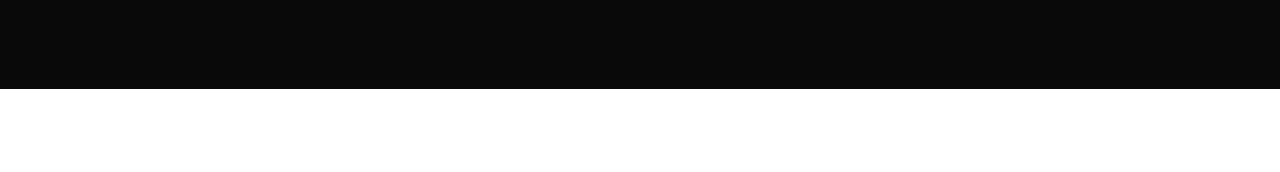
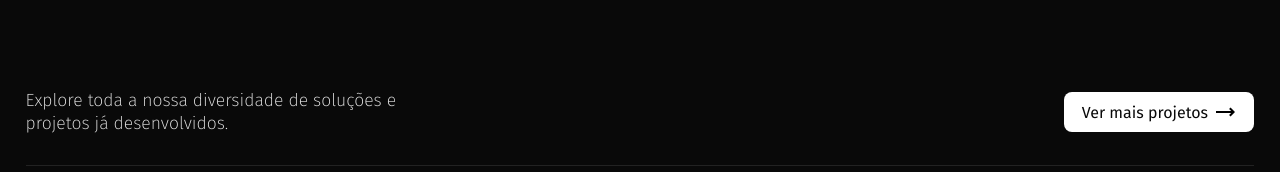
Before and after one commit to italogoes/portfolio, a plain HTML site: page index.html in a window 1280 px wide. Shown: the part 1739-1911 px from the top of the page. Before the commit the page ends 1828 px from the top, so only its background shows below. Drawn offline with nearby package versions, Linux system fonts and the light colour scheme.

Commit message:
sessao projetos finalizada

```diff
--- a/assets/css/index.css
+++ b/assets/css/index.css
@@ -252,3 +252,28 @@ section#projects .grid-projects .card-projects .cover-projects a{
     font-weight: 400;
     margin-top: 20px;
 }
+
+section#projects .footer-projects{
+    display: flex;
+    align-items: center;
+    justify-content: space-between;
+    margin: 100px 0 0 0;
+    padding-bottom: 30px;
+    border-bottom: 1px solid #222222;
+}
+
+section#projects .footer-projects p{
+    color: #e6e6e6;
+    font-weight: 200;
+    width: 400px;
+    font-size: 1.1rem;
+    line-height: 23px;
+}
+
+section#projects .footer-projects a{
+    width: 190px;
+    font-weight: 400;
+    display: flex;
+    align-items: center;
+    font-size: 1rem;
+}
--- a/index.html
+++ b/index.html
@@ -80,6 +80,11 @@
                     <img src="" alt="">
                 </div>
             </div>
+
+            <div class="footer-projects">
+                <p>Explore toda a nossa diversidade de soluções e projetos já desenvolvidos.</p>
+                <a href="" class="button-primary">Ver mais projetos <svg xmlns="http://www.w3.org/2000/svg" height="24px" viewBox="0 -960 960 960" width="24px" fill="#000"><path d="m700-300-57-56 84-84H120v-80h607l-83-84 57-56 179 180-180 180Z"/></svg></a>
+            </div>
         </div>
     </section>
 
```
